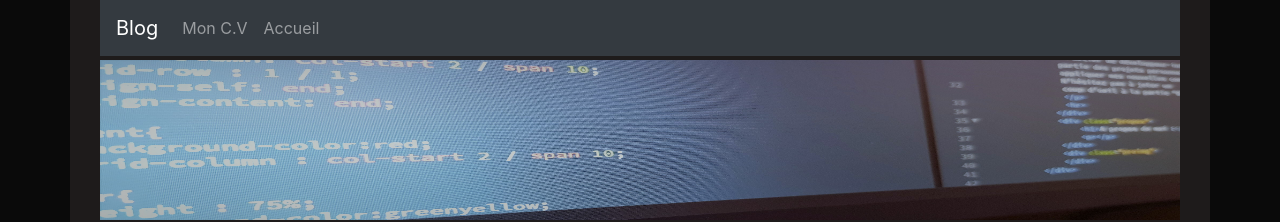
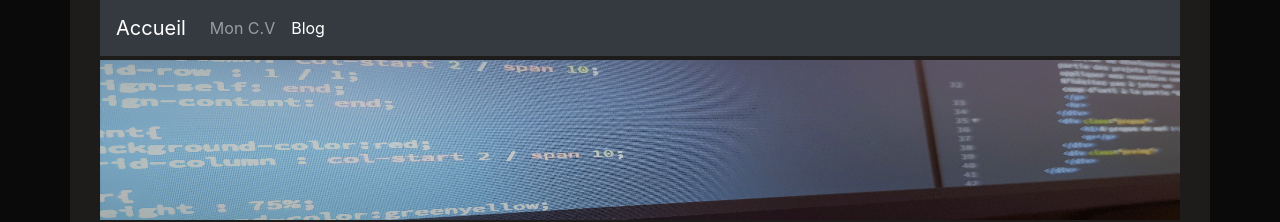
Before and after one commit to Delien/Portfolio, a plain HTML site: page blog.html in a window 1280 px wide. Shown: the top 222 px of the page. Drawn offline with nearby package versions, Linux system fonts and the light colour scheme.

Commit message:
fixe an issues with navbar

```diff
--- a/blog.html
+++ b/blog.html
@@ -20,14 +20,14 @@
                                 <button class="navbar-toggler" type="button" data-toggle="collapse" data-target="#navbarText" aria-controls="navbarText" aria-expanded="false" aria-label="Toggle navigation">
                                     <span class="navbar-toggler-icon"></span>
                                 </button>
-                                <a class="navbar-brand" href="./blog.html">Blog</a>
+                                <a class="navbar-brand" href="./index.html">Accueil</a>
                                 <div class="collapse navbar-collapse" id="navbarText">
                                     <ul class="navbar-nav mr-auto">
                                         <li class="nav-item">
                                             <a class="nav-link" href="./cv.html">Mon C.V <span class="sr-only">(current)</span></a>
                                         </li>
                                         <li class="nav-item">
-                                            <a class="nav-link" href="./index.html">Accueil</a>
+                                            <a class="nav-link active" href="./blog.html">Blog</a>
                                         </li>
                                     </ul>
 
```
